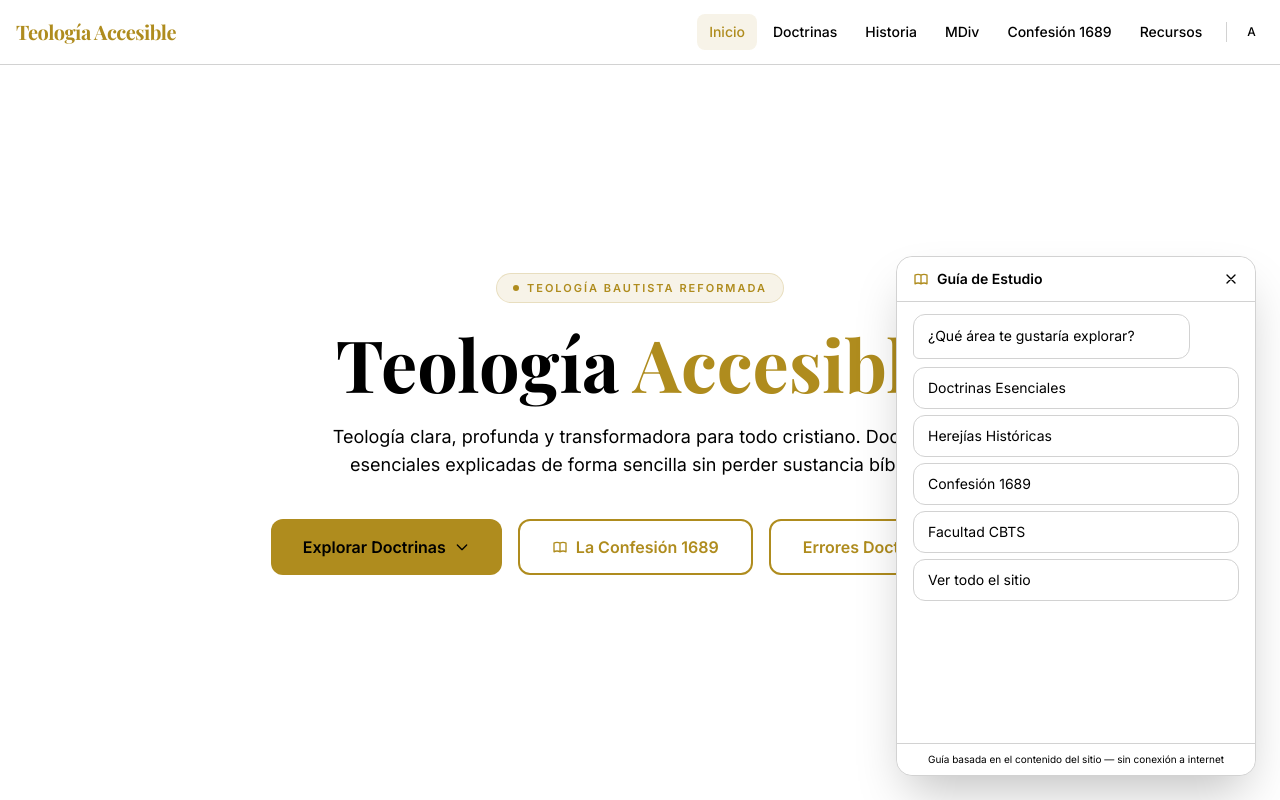
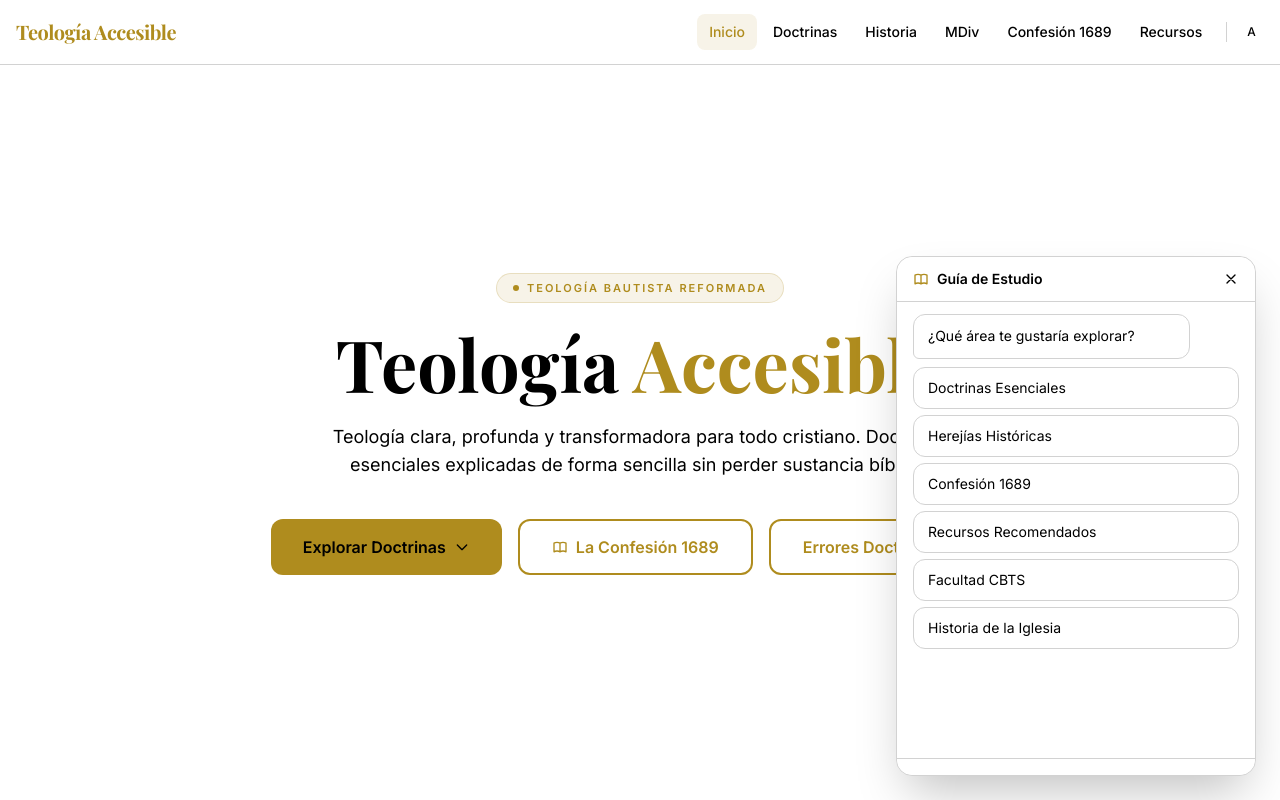
Before and after one commit to fabioledezma/teologia-bautista, a Next.js app: page / in a window 1280 px wide. Both pictures are taken after a click on the button "¡Sí, guíame!". Shown: the top 800 px of the page. Built offline with nearby package versions, Linux system fonts and the light colour scheme; a web font is replaced by a local one.

Commit message:
feat: comprehensive chatbot with all sections, back nav, confesion chapters, recursos, historia, escatologia filter

```diff
--- a/src/components/ChatBot.tsx
+++ b/src/components/ChatBot.tsx
@@ -4,41 +4,29 @@ import { useState, useRef, useEffect } from "react";
 import { useRouter } from "next/navigation";
 import doctrinas from "@/data/doctrinas";
 import { herejias } from "@/data/herejias";
+import confessionChapters from "@/data/confesion";
 
-type Option = { label: string; action: string; icon?: string };
+type Option = { label: string; action: string };
 
-const filters = [
+const doctrinaFilters = [
   { key: "all", label: "Todas" },
   { key: "escritura", label: "Escritura" },
   { key: "dios", label: "Dios" },
   { key: "salvacion", label: "Salvación" },
   { key: "iglesia", label: "Iglesia" },
+  { key: "escatologia", label: "Escatología" },
 ];
 
-type Step = {
-  text: string;
-  options?: Option[];
+const pdfPages: Record<number, number> = {
+  0: 8, 1: 11, 2: 12, 3: 13, 4: 14,
+  5: 16, 6: 17, 7: 17, 8: 20, 9: 21,
+  10: 22, 11: 23, 12: 23, 13: 24, 14: 25,
+  15: 26, 16: 27, 17: 28, 18: 30, 19: 31,
+  20: 32, 21: 33, 22: 35, 23: 36, 24: 37,
+  25: 37, 26: 40, 27: 41, 28: 42, 29: 39,
+  30: 44, 31: 45, 32: 45,
 };
-
-const steps: Record<string, Step> = {
-  inicio: {
-    text: "¿Qué área te gustaría explorar?",
-    options: [
-      { label: "Doctrinas Esenciales", action: "menu-doctrinas" },
-      { label: "Herejías Históricas", action: "menu-herejias" },
-      { label: "Confesión 1689", action: "ir-confesion" },
-      { label: "Facultad CBTS", action: "ir-facultad" },
-      { label: "Ver todo el sitio", action: "scroll-site" },
-    ],
-  },
-  "menu-doctrinas": {
-    text: "Elige una categoría de doctrinas:",
-    options: filters.map((f) => ({
-      label: f.label,
-      action: `doctrinas-${f.key}`,
-    })),
-  },
-};
+const pdfUrl = "https://www.chapellibrary.org/pdf/books/lbcos.pdf";
 
 function getDoctrinasByFilter(key: string) {
   return key === "all" ? doctrinas : doctrinas.filter((d) => d.filter === key);
@@ -47,7 +35,7 @@ function getDoctrinasByFilter(key: string) {
 export default function ChatBot() {
   const [open, setOpen] = useState(false);
   const [history, setHistory] = useState<{ from: string; text: string; options?: Option[] }[]>([]);
-  const [current, setCurrent] = useState("inicio");
+  const [stepStack, setStepStack] = useState<string[]>(["inicio"]);
   const [showGreeting, setShowGreeting] = useState(true);
   const router = useRouter();
   const bottomRef = useRef<HTMLDivElement>(null);
@@ -64,78 +52,103 @@ export default function ChatBot() {
   const handleOpen = () => {
     setOpen(true);
     if (history.length === 0) {
-      const s = steps["inicio"];
-      setHistory([{ from: "bot", text: s.text, options: s.options }]);
+      setHistory([{ from: "bot", text: "¿Qué área te gustaría explorar?", options: inicioOptions }]);
     }
+  };
+
+  const inicioOptions: Option[] = [
+    { label: "Doctrinas Esenciales", action: "menu-doctrinas" },
+    { label: "Herejías Históricas", action: "menu-herejias" },
+    { label: "Confesión 1689", action: "menu-confesion" },
+    { label: "Recursos Recomendados", action: "menu-recursos" },
+    { label: "Facultad CBTS", action: "ir-facultad" },
+    { label: "Historia de la Iglesia", action: "ir-historia" },
+  ];
+
+  const pushBot = (text: string, options: Option[], nextStep: string) => {
+    setHistory((prev) => [...prev, { from: "bot", text, options }]);
+    setStepStack((prev) => [...prev, nextStep]);
   };
 
   const goTo = (action: string) => {
     setShowGreeting(false);
     sessionStorage.setItem("chatbot-greeting", "1");
 
-    if (action === "scroll-site") {
-      setOpen(false);
-      return;
-    }
-
+    // --- Scroll / navigate actions ---
     if (action === "ir-confesion") {
       setOpen(false);
       router.push("/#confesion");
       return;
     }
-
     if (action === "ir-facultad") {
       setOpen(false);
       router.push("/#facultad");
+      return;
+    }
+    if (action === "ir-recursos") {
+      setOpen(false);
+      router.push("/#recursos");
+      return;
+    }
+    if (action === "ir-historia") {
+      setOpen(false);
+      router.push("/historia");
+      return;
+    }
+
+    // --- Doctrina navigation ---
+    if (action.startsWith("ir-doctrina-")) {
+      setOpen(false);
+      router.push(`/doctrina/${action.replace("ir-doctrina-", "")}`);
+      return;
+    }
+
+    // --- Herejia navigation ---
+    if (action.startsWith("ir-herejia-")) {
+      setOpen(false);
+      router.push(`/herejia/${action.replace("ir-herejia-", "")}`);
+      return;
+    }
+
+    // --- Back ---
+    if (action === "volver") {
+      const prev = stepStack.slice(0, -1);
+      const currentStep = prev[prev.length - 1] || "inicio";
+      const s = stepContent(currentStep);
+      if (s) {
+        setHistory((prevH) => [...prevH, { from: "user", text: "Volver" }, { from: "bot", text: s.text, options: s.options }]);
+        setStepStack(prev);
+      }
+      return;
+    }
+
+    // --- Menu: Doctrinas ---
+    if (action === "menu-doctrinas") {
+      pushBot("Elige una categoría de doctrinas:", doctrinaFilters.map((f) => ({ label: f.label, action: `doctrinas-${f.key}` })), action);
       return;
     }
 
     if (action.startsWith("doctrinas-")) {
       const filterKey = action.replace("doctrinas-", "");
       const items = getDoctrinasByFilter(filterKey);
-      const label = filters.find((f) => f.key === filterKey)?.label || "Todas";
+      const label = doctrinaFilters.find((f) => f.key === filterKey)?.label || "Todas";
       setHistory((prev) => [
         ...prev,
-        {
-          from: "user",
-          text: label,
-        },
+        { from: "user", text: label },
         {
           from: "bot",
-          text: `Estas son las doctrinas en "${label}":`,
-          options: items.map((d) => ({
-            icon: d.icon,
-            label: d.title,
-            action: `ir-doctrina-${d.slug}`,
-          })),
+          text: `Doctrinas en "${label}":`,
+          options: items.map((d) => ({ label: d.title, action: `ir-doctrina-${d.slug}` })),
         },
       ]);
-      setCurrent("list-doctrinas");
+      setStepStack((prev) => [...prev, `list-doctrinas-${filterKey}`]);
       return;
     }
 
-    if (action.startsWith("ir-doctrina-")) {
-      const slug = action.replace("ir-doctrina-", "");
-      setOpen(false);
-      router.push(`/doctrina/${slug}`);
-      return;
-    }
-
+    // --- Menu: Herejías ---
     if (action === "menu-herejias") {
       const eras = [...new Set(herejias.map((h) => h.era))];
-      setHistory((prev) => [
-        ...prev,
-        { from: "user", text: "Herejías Históricas" },
-        {
-          from: "bot",
-          text: "Elige una era histórica:",
-          options: eras.map((era) => ({
-            label: era,
-            action: `herejias-era-${era}`,
-          })),
-        },
-      ]);
-      setCurrent("menu-herejias");
+      pushBot("Elige una era histórica:", eras.map((era) => ({ label: era, action: `herejias-era-${era}` })), action);
       return;
     }
 
@@ -148,44 +161,63 @@ export default function ChatBot() {
         {
           from: "bot",
           text: `Herejías del período ${era}:`,
-          options: items.map((h) => ({
-            icon: h.icon,
-            label: `${h.title} (s. ${h.century})`,
-            action: `ir-herejia-${h.slug}`,
-          })),
+          options: items.map((h) => ({ label: `${h.title} (s. ${h.century})`, action: `ir-herejia-${h.slug}` })),
         },
       ]);
-      setCurrent("list-herejias");
+      setStepStack((prev) => [...prev, `list-herejias-${era}`]);
       return;
     }
 
-    if (action.startsWith("ir-herejia-")) {
-      const slug = action.replace("ir-herejia-", "");
-      setOpen(false);
-      router.push(`/herejia/${slug}`);
+    // --- Menu: Confesión 1689 (show chapters) ---
+    if (action === "menu-confesion") {
+      pushBot(
+        "La Confesión Bautista de Fe de 1689 tiene 32 capítulos. Elige uno para leerlo:",
+        confessionChapters.map((ch, i) => ({ label: `${i + 1}. ${ch}`, action: `confesion-cap-${i}` })),
+        action
+      );
       return;
     }
 
-    if (action === "volver-inicio") {
+    if (action.startsWith("confesion-cap-")) {
+      const idx = parseInt(action.replace("confesion-cap-", ""), 10);
+      setOpen(false);
+      window.open(`${pdfUrl}#page=${pdfPages[idx]}`, "_blank", "noopener");
+      return;
+    }
+
+    // --- Menu: Recursos ---
+    if (action === "menu-recursos") {
+      pushBot(
+        "Recursos recomendados para profundizar en las doctrinas de la gracia:",
+        [
+          { label: "Ir a la sección Recursos", action: "ir-recursos" },
+          { label: "Libros recomendados", action: "recursos-libros" },
+          { label: "Recursos en línea", action: "recursos-web" },
+        ],
+        action
+      );
+      return;
+    }
+
+    // --- Volver al inicio ---
+    if (action === "inicio") {
       setHistory((prev) => [
         ...prev,
         { from: "user", text: "Volver al inicio" },
-        { from: "bot", text: steps["inicio"].text, options: steps["inicio"].options },
+        { from: "bot", text: "¿Qué área te gustaría explorar?", options: inicioOptions },
       ]);
-      setCurrent("inicio");
+      setStepStack(["inicio"]);
       return;
     }
+  };
 
-    const s = steps[action];
-    if (s) {
-      setHistory((prev) => [
-        ...prev,
-        { from: "user", text: s.text },
-        { from: "bot", text: s.text, options: s.options },
-      ]);
-      setCurrent(action);
-    }
-  };
+  function stepContent(step: string): { text: string; options: Option[] } | null {
+    if (step === "inicio") return { text: "¿Qué área te gustaría explorar?", options: inicioOptions };
+    return null;
+  }
+
+  const currentStep = stepStack[stepStack.length - 1];
+  const canGoBack = stepStack.length > 1;
 
   return (
     <>
@@ -227,7 +259,6 @@ export default function ChatBot() {
 
       {open && (
         <div className="fixed bottom-6 right-6 z-50 w-[360px] max-w-[calc(100vw-2rem)] h-[520px] max-h-[calc(100vh-6rem)] bg-surface-1 border border-border rounded-2xl shadow-2xl flex flex-col overflow-hidden animate-in slide-in-from-bottom-8 fade-in duration-300">
-          {/* Header */}
           <div className="flex items-center justify-between px-4 py-3 border-b border-border bg-surface-card rounded-t-2xl">
             <div className="flex items-center gap-2">
               <svg className="w-4 h-4 text-gold" fill="none" viewBox="0 0 24 24" stroke="currentColor" strokeWidth={2}>
@@ -246,7 +277,6 @@ export default function ChatBot() {
             </button>
           </div>
 
-          {/* Messages */}
           <div className="flex-1 overflow-y-auto px-4 py-3 space-y-3 scrollbar-thin">
             {history.map((msg, i) => (
               <div key={i}>
@@ -267,17 +297,9 @@ export default function ChatBot() {
                         onClick={() => goTo(opt.action)}
                         className="w-full text-left text-sm px-3.5 py-2.5 rounded-xl bg-surface-card text-text border border-border hover:border-gold hover:text-gold transition"
                       >
-                        <span>{opt.label}</span>
+                        {opt.label}
                       </button>
                     ))}
-                    {current !== "inicio" && (
-                      <button
-                        onClick={() => goTo("volver-inicio")}
-                        className="w-full text-left text-xs px-3.5 py-2 rounded-xl bg-transparent text-text-3 border border-dashed border-border hover:text-gold hover:border-gold transition"
-                      >
-                        Volver al inicio
-                      </button>
-                    )}
                   </div>
                 )}
               </div>
@@ -285,11 +307,26 @@ export default function ChatBot() {
             <div ref={bottomRef} />
           </div>
 
-          {/* Footer */}
-          <div className="px-4 py-2 border-t border-border bg-surface-card rounded-b-2xl">
-            <p className="text-[10px] text-text-3 text-center">
-              Guía basada en el contenido del sitio — sin conexión a internet
-            </p>
+          <div className="px-4 py-2 border-t border-border bg-surface-card rounded-b-2xl flex items-center justify-between">
+            {canGoBack ? (
+              <button
+                onClick={() => goTo("volver")}
+                className="text-xs text-text-3 hover:text-gold transition flex items-center gap-1"
+              >
+                <svg className="w-3 h-3" fill="none" viewBox="0 0 24 24" stroke="currentColor" strokeWidth={2}>
+                  <path strokeLinecap="round" strokeLinejoin="round" d="M15 19l-7-7 7-7" />
+                </svg>
+                Volver
+              </button>
+            ) : <div />}
+            {currentStep !== "inicio" && (
+              <button
+                onClick={() => goTo("inicio")}
+                className="text-xs text-text-3 hover:text-gold transition"
+              >
+                Inicio
+              </button>
+            )}
           </div>
         </div>
       )}
```
